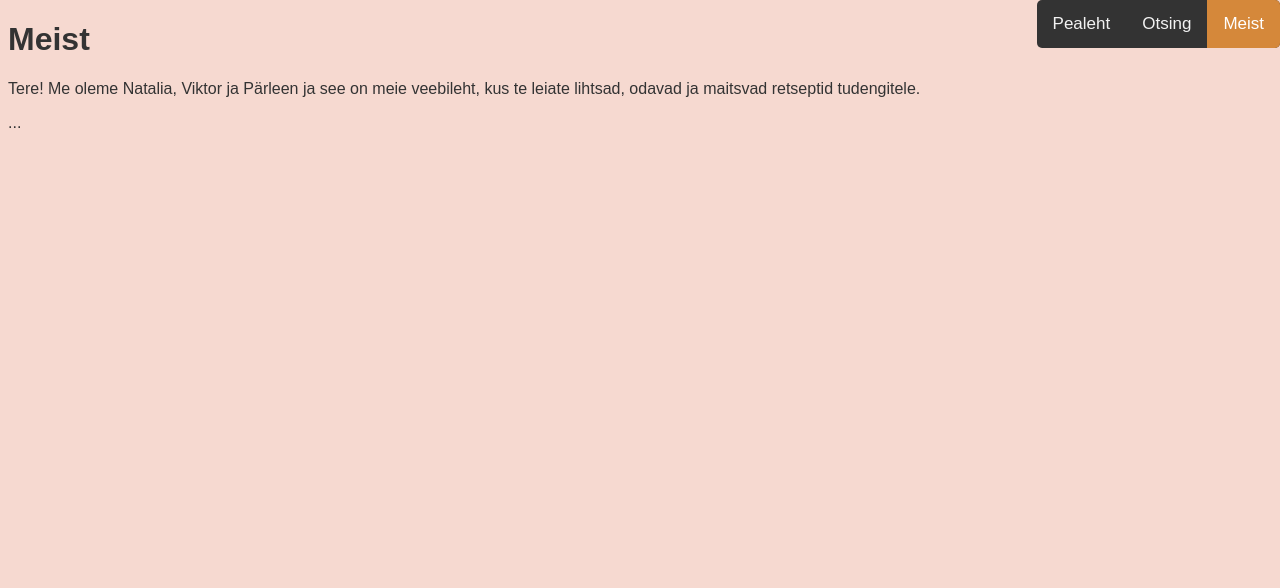
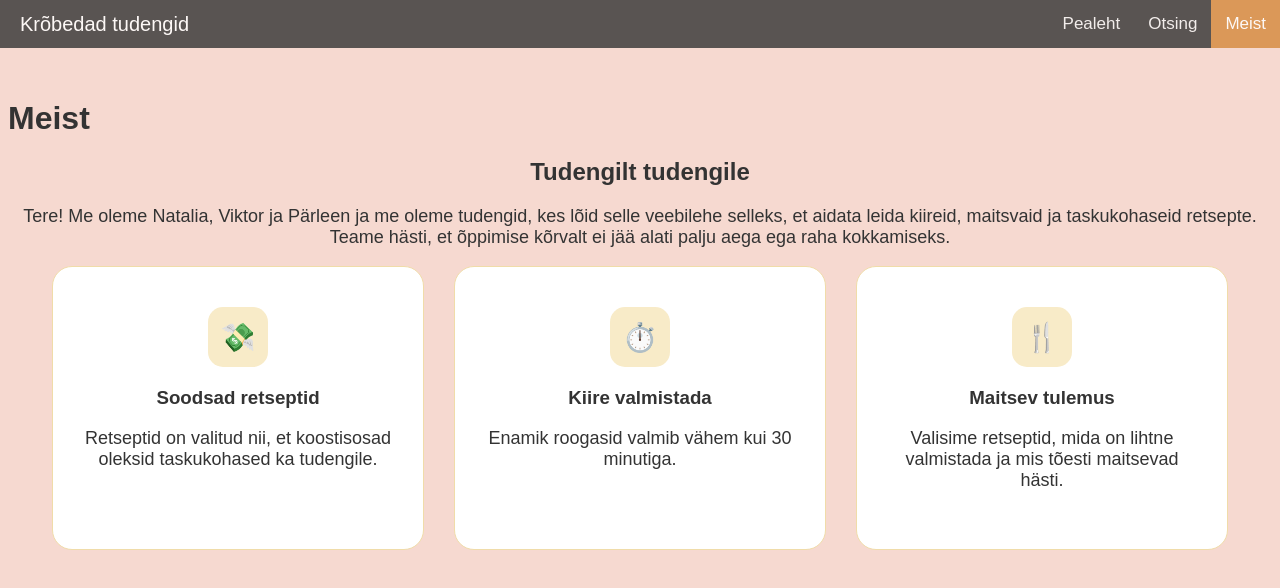
Before and after one commit to NataliPanova/veebileht, a plain HTML site: page meist.html in a window 1280 px wide. Drawn offline with Linux system fonts and the light colour scheme.

Commit message:
esilehe ja meist uuendus

```diff
--- a/main.css
+++ b/main.css
@@ -2,7 +2,19 @@ body {
     font-family: Arial, sans-serif;
     background-color: #f6d9d0 ;
     color: #333;
+    margin-top: 100px;
 }
+
+
+.nimi p {
+    color: #ffffff;
+    text-align: left;
+    margin: 0;
+    padding: 10px 20px;
+    font-size: 20px;
+
+}
+
 
 .banner {
     width: 100%;
@@ -14,6 +26,7 @@ body {
     justify-content: center;
     padding-bottom: 10px;
     border-radius: 15px;
+
 }
 
 .banner h1 {
@@ -22,6 +35,7 @@ body {
     padding-top: 30px;
     text-align: left;
     padding-left: 20px;
+
 }
 
 .banner h2 {
@@ -36,11 +50,20 @@ body {
 .topnav {
     background-color: #333;
     overflow: hidden;
+    opacity: 0.8;
     position: fixed;
     top: 0;
     right: 0;
-    border-radius: 5px;
+    left: 0;
 
+    display: flex;
+    justify-content: space-between;
+    align-items: center;
+
+}
+
+.menu {
+    display: flex;
 }
 
 .hidden {
@@ -49,10 +72,10 @@ body {
 
 
 .topnav a {
-    float: left;
+
     color: #f2f2f2;
     text-align: center;
-    padding: 14px 16px;
+    padding: 14px 14px;
     text-decoration: none;
     font-size: 17px;
 }
@@ -151,7 +174,7 @@ body {
     gap: 50px;
     justify-content: center;
     width: 80%;
-    margin: 100px auto 50px;}
+    margin: 80px auto 50px;}
 
 .gallery img {
     width: calc((100% - 40px) / 3);
@@ -293,3 +316,90 @@ dialog {
 .close-btn:hover {
     color: #d5883a;
 }
+
+.retseptid h1{
+    margin-left: 20px;
+    margin-top: 50px;
+    margin-bottom: 10px;
+}
+
+.retseptid p{
+    margin-left: 20px;
+    font-size: 18px;
+    margin-top: 0;
+}
+
+.retseptid-header {
+    display: flex;
+    justify-content: space-between;
+    align-items: center;
+    margin: 50px 20px 20px 20px;
+}
+
+.retseptid-text h1 {
+    margin: 0;
+}
+
+.retseptid-text p {
+    margin: 5px 0 0 0;
+    font-size: 18px;
+    color: #333;
+}
+
+.vaata-koike {
+    color: #333;
+    text-decoration: none;
+    font-size: 18px;
+    font-weight: 600;
+}
+
+.vaata-koike:hover {
+    color: #b86c1a;
+}
+
+hr {
+    border: none;
+    border-top: 1px solid #333;
+    margin: 20px;
+}
+
+.eelised {
+    display: flex;
+    justify-content: center;
+    gap: 30px;
+    flex-wrap: wrap;
+}
+
+.eelise-kaart {
+    width: 320px;
+    background: white;
+    padding: 40px 25px;
+    border-radius: 20px;
+    border: 1px solid #f0dca9;
+    text-align: center;
+}
+
+.ikoon {
+    width: 60px;
+    height: 60px;
+    margin: 0 auto 20px;
+    background: #f8ebc8;
+    border-radius: 15px;
+
+    display: flex;
+    justify-content: center;
+    align-items: center;
+
+    font-size: 28px;
+}
+
+.contact-info h2{
+
+    text-align: center;
+}
+
+.contact-info p{
+    text-align: center;
+    font-size: 18px;
+    margin-top: 10px;
+}
--- a/meist.html
+++ b/meist.html
@@ -13,20 +13,52 @@
 <body>
 
 <div class="topnav">
-    <a href="index.html">Pealeht</a>
-    <a href="otsing.html">Otsing</a>
-    <a href="meist.html" class="active">Meist</a>
+
+    <div class="nimi">
+        <p>Krõbedad tudengid</p>
+    </div>
+
+    <div class="menu">
+        <a href="index.html" >Pealeht</a>
+        <a href="otsing.html">Otsing</a>
+        <a href="meist.html" class="active">Meist</a>
+    </div>
+
 </div>
-
 <div class="contact-page">
     <h1>Meist</h1>
 
     <div class="contact-info">
-        <p>Tere! Me oleme Natalia, Viktor ja Pärleen ja see on meie veebileht, kus te leiate lihtsad, odavad ja maitsvad retseptid tudengitele.</p>
+        <h2>Tudengilt tudengile</h2>
 
-        <p>
-            ...
+        <p> Tere! Me oleme Natalia, Viktor ja Pärleen ja me oleme tudengid, kes lõid selle veebilehe selleks, et aidata
+    leida kiireid, maitsvaid ja taskukohaseid retsepte.
+    Teame hästi, et õppimise kõrvalt ei jää alati palju aega ega raha kokkamiseks.
         </p>
+
+        <div class="eelised">
+
+    <div class="eelise-kaart">
+        <div class="ikoon">💸</div>
+        <h3>Soodsad retseptid</h3>
+        <p>Retseptid on valitud nii, et koostisosad oleksid taskukohased ka tudengile.</p>
+    </div>
+
+    <div class="eelise-kaart">
+        <div class="ikoon">⏱️</div>
+        <h3>Kiire valmistada</h3>
+        <p>Enamik roogasid valmib vähem kui 30 minutiga.</p>
+    </div>
+
+    <div class="eelise-kaart">
+        <div class="ikoon">🍴</div>
+        <h3>Maitsev tulemus</h3>
+        <p>Valisime retseptid, mida on lihtne valmistada ja mis tõesti maitsevad hästi.</p>
+    </div>
+
+</div>
+
+
     </div>
 </div>
 
```
Also changed, not shown: index.html (+30 -4 lines), otsing.html (+11 -3 lines).
